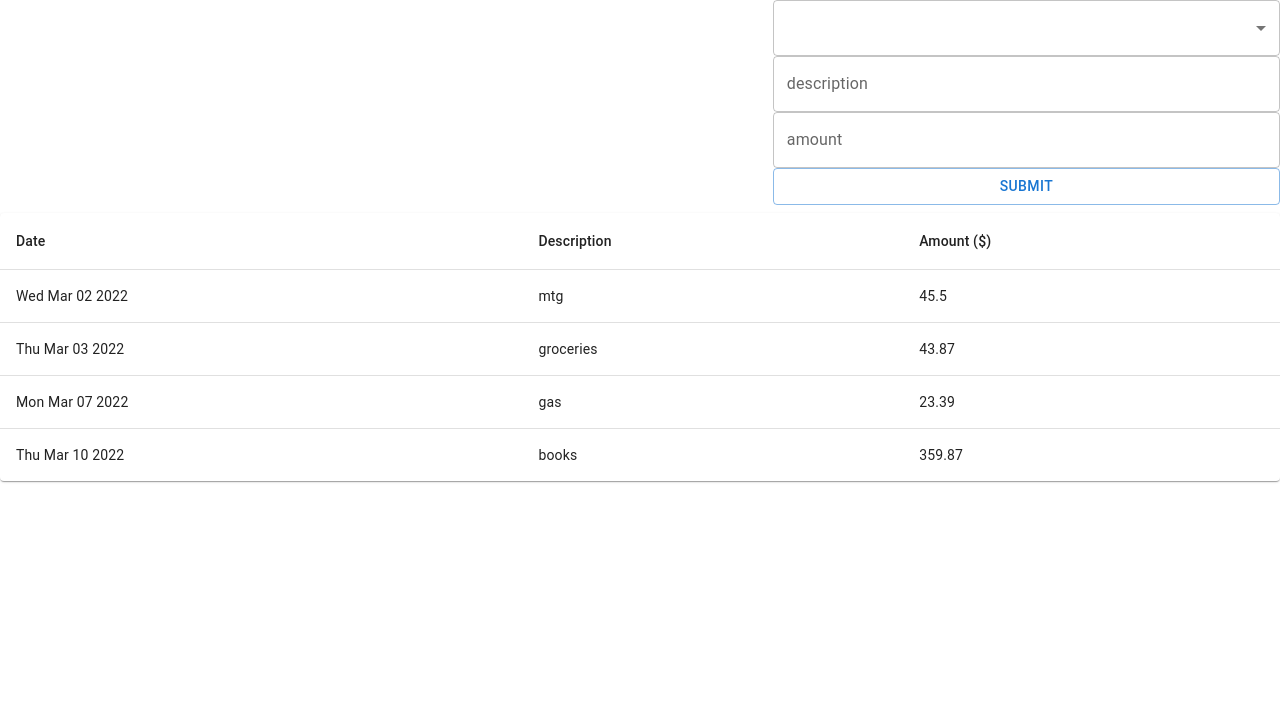
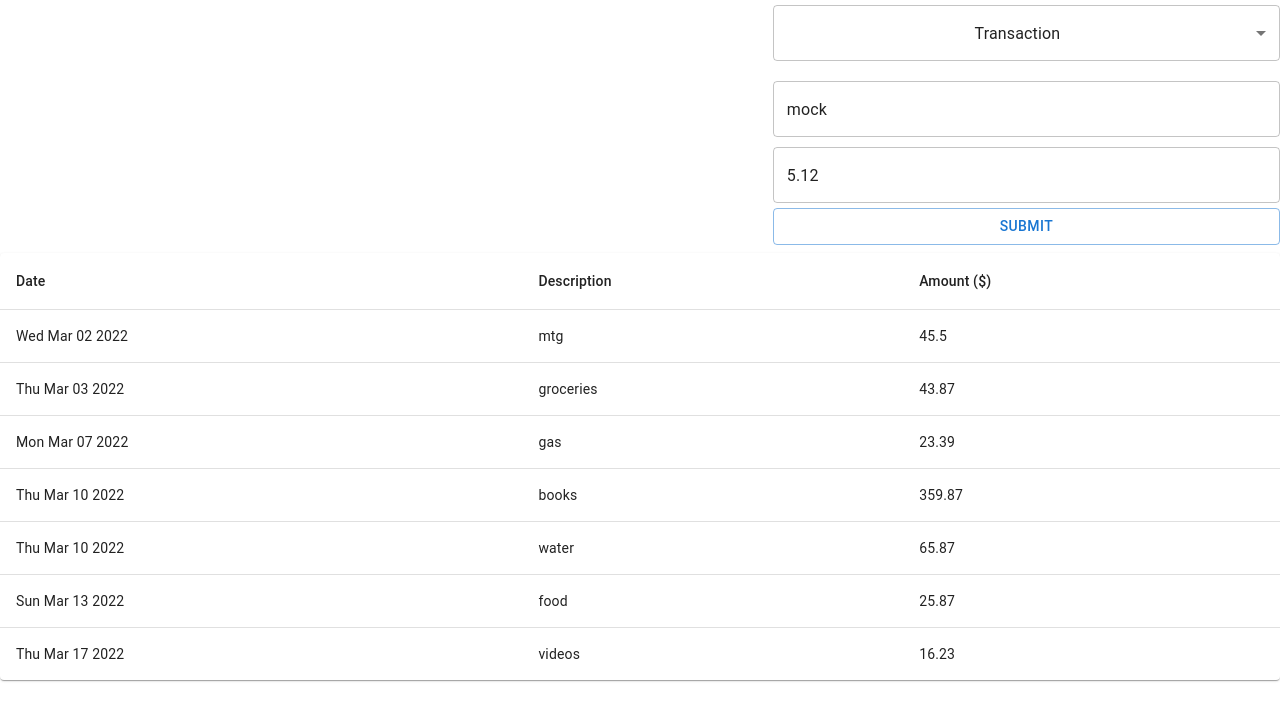
Before and after one commit to portalair/budgeting, a React (Create React App) app: page / in a window 1280 px wide. Shown: the top 720 px of the page. Built offline with nearby package versions, Linux system fonts and the light colour scheme.

Commit message:
some changes to Sidebar.tsx.

```diff
--- a/src/App.tsx
+++ b/src/App.tsx
@@ -1,12 +1,12 @@
 import React from 'react';
 import './App.css';
-import dancin from "./dancin/dancin";
 import TransactionsTable from "./table/TransactionsTable";
 import ChartVis from "./chart-vis/ChartVis";
 import {Box} from "@mui/material";
 import Transaction from "./model/Transaction";
 import Sidebar from "./sidebar/Sidebar";
 import {TransactionAppState} from "./model/TransactionAppState";
+import {TransactionType} from "./model/TransactionType";
 
 class App extends React.Component<any, TransactionAppState> {
 
@@ -18,13 +18,17 @@ class App extends React.Component<any, TransactionAppState> {
                 this.createTransaction(new Date(2022,2,2), 'mtg', 45.5),
                 this.createTransaction(new Date(2022,2,3), 'groceries', 43.87),
                 this.createTransaction(new Date(2022,2,7), 'gas', 23.39),
-                this.createTransaction(new Date(2022,2,10), 'books', 359.87)
+                this.createTransaction(new Date(2022,2,10), 'books', 359.87),
+                this.createTransaction(new Date(2022,2,10), 'water', 65.87),
+                this.createTransaction(new Date(2022,2,13), 'food', 25.87),
+                this.createTransaction(new Date(2022,2,17), 'videos', 16.23)
             ]
         };
     }
 
     createTransaction(date:Date, description:string, amount:number): Transaction {
         return {
+            transactionType: TransactionType.TRANSACTION,
             date: date,
             description: description,
             amount: amount
--- a/src/model/Transaction.ts
+++ b/src/model/Transaction.ts
@@ -1,4 +1,7 @@
+import {TransactionType} from "./TransactionType";
+
 export default interface Transaction {
+    transactionType: TransactionType,
     date: Date,
     description: string,
     amount: number,
--- /dev/null
+++ b/src/model/TransactionType.ts
@@ -0,0 +1,4 @@
+export enum TransactionType {
+    TRANSACTION='transaction',
+    RECURRING='recurring'
+}
--- a/src/sidebar/Sidebar.tsx
+++ b/src/sidebar/Sidebar.tsx
@@ -3,8 +3,8 @@ import {Box, Button, MenuItem, Select, TextField} from "@mui/material";
 import DateAdapter from '@mui/lab/AdapterMoment';
 import LocalizationProvider from '@mui/lab/LocalizationProvider';
 import {DatePicker} from "@mui/lab";
-import {Moment} from "moment";
 import Transaction from "../model/Transaction";
+import {TransactionType} from "../model/TransactionType";
 
 
 // interface SidebarState {
@@ -14,68 +14,61 @@ import Transaction from "../model/Transaction";
 //     amount: number
 // }
 
-enum TransactionType {
-    TRANSACTION='transaction',
-    RECURRING='recurring'
-}
+class Sidebar extends React.Component<any, Transaction> {
 
-class Sidebar extends React.Component<any> {
-        transactionType: any;
-        date: any;
-        description: any;
-        amount: any;
+
+
+    constructor(props: any) {
+        super(props);
+        this.state = {
+            transactionType: TransactionType.TRANSACTION,
+            date: new Date(),
+            description: 'mock',
+            amount: 5.12
+        };
+    }
 
     render() {
         return (
             <Box sx={{display: 'flex',flexDirection: 'column'}}>
-                <Select label="Mode" value={this.transactionType} onChange={this.handleChange}>
+
+                <Select sx={{marginTop: '5px', marginBottom: '10px'}} label="Mode" value={this.state.transactionType} onChange={(newValue) => {this.handleChange(newValue)}}>
                     <MenuItem value={TransactionType.TRANSACTION}>Transaction</MenuItem>
                     <MenuItem value={TransactionType.RECURRING}>Recurring</MenuItem>
                 </Select>
-                {/*<LocalizationProvider dateAdapter={DateAdapter}>*/}
-                {/*    <DatePicker*/}
-                {/*        label="Date"*/}
-                {/*        value={this.value}*/}
-                {/*        onChange={(newValue) => {this.setValue(newValue);}}*/}
-                {/*        renderInput={(params) => <TextField {...params} />}>*/}
+                <LocalizationProvider dateAdapter={DateAdapter}>
+                    <DatePicker
+                        label="Date"
+                        value={this.state.date}
+                        onChange={(newValue) => {this.setState({date: newValue || new Date()})}}
+                        renderInput={(params) => <TextField {...params} />}>
 
-                {/*    </DatePicker>*/}
-                {/*</LocalizationProvider>*/}
-                <BasicDatePicker/>
-                <TextField id="description" label="description" variant="outlined"></TextField>
-                <TextField id="amount" label="amount" variant="outlined"></TextField>
-                <Button variant="outlined">submit</Button>
+                    </DatePicker>
+                </LocalizationProvider>
+                <TextField sx={{marginTop: '10px', marginBottom: '5px'}} id="description" value={this.state.description} variant="outlined"></TextField>
+                <TextField sx={{marginTop: '5px', marginBottom: '5px'}} id="amount" value={this.state.amount} variant="outlined"></TextField>
+                <Button variant="outlined" onClick={() => {this.onSubmit(this.state)}}>submit</Button>
             </Box>
         );
     }
 
-    private handleChange() {
-
+    private handleChange(newValue: any) {
+        this.setState({
+            transactionType:  newValue.target.value
+        });
     }
 
-    createTransaction(date:Date, description:string, amount:number): Transaction {
-        return {
-            date: date,
-            description: description,
-            amount: amount
-        }
+    // createTransaction(date:Date, description:string, amount:number): Transaction {
+    //     return {
+    //         transactionType: TransactionType.TRANSACTION,
+    //         date: date,
+    //         description: description,
+    //         amount: amount
+    //     }
+    // }
+    private onSubmit(state: any) {
+        console.log(state);
     }
 }
 
-function BasicDatePicker() {
-    const [value, setValue] = React.useState<Date | null>(null);
-
-    return (
-        <LocalizationProvider dateAdapter={DateAdapter}>
-            <DatePicker
-                label="Date"
-                value={value}
-                onChange={(newValue) => {
-                    setValue(newValue);
-                }}
-                renderInput={(params) => <TextField {...params} />}
-            />
-        </LocalizationProvider>
-    );
-}
 export default Sidebar
```
